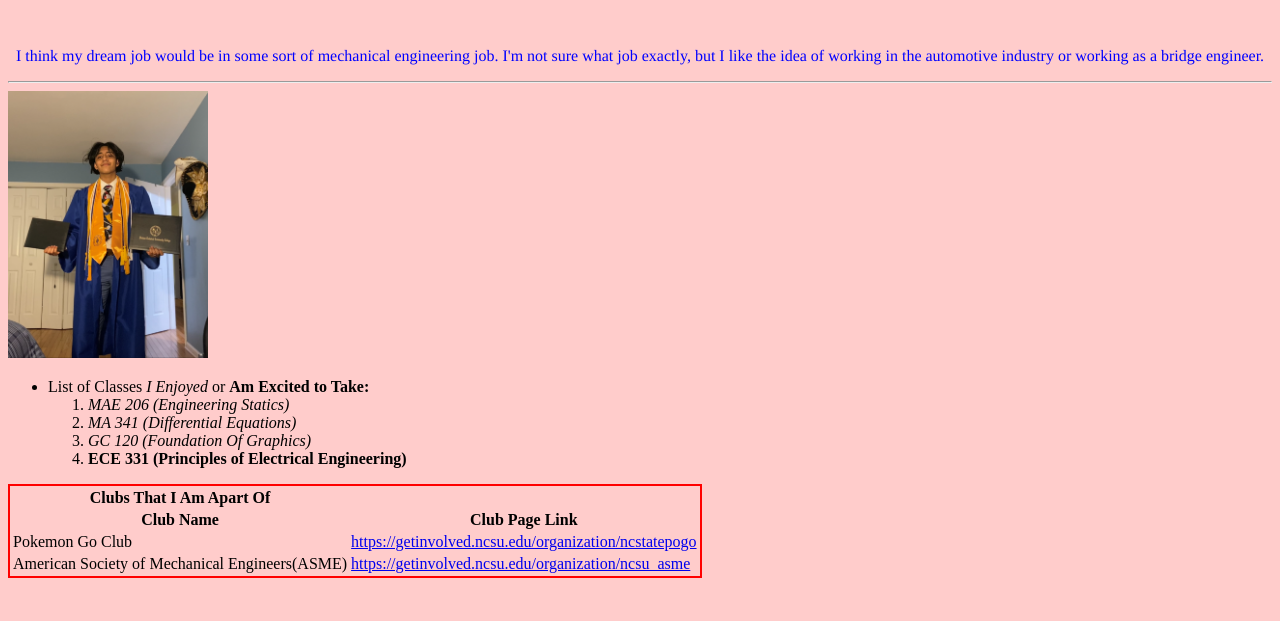
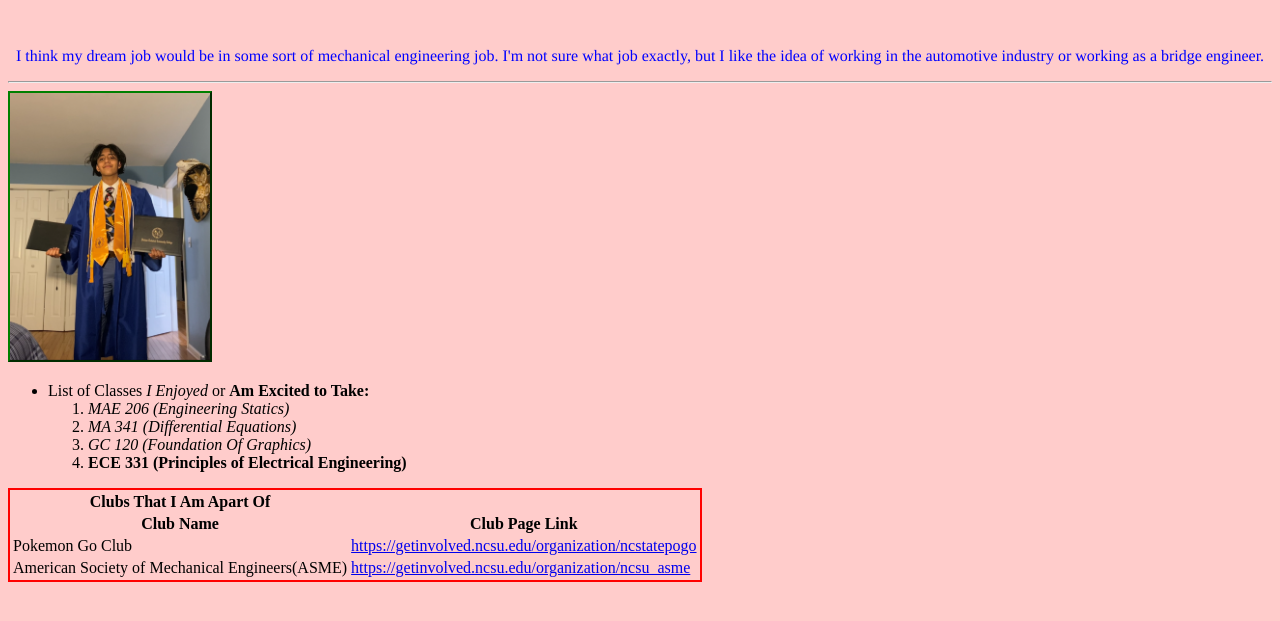
Before and after one commit to sbarbos2/webpages, a plain HTML site: page index.html in a window 1280 px wide. Shown: the part 119-740 px from the top of the page. Drawn offline with Linux system fonts and the light colour scheme.

Commit message:
Add files via upload

```diff
--- a/style.css
+++ b/style.css
@@ -15,7 +15,7 @@ body {
 }
 
 #imgstyle {
-    border-style:2px outset green;
+    border:2px outset green;
 	max-width: 200px;
 	max-height:250 px;
 }
```
